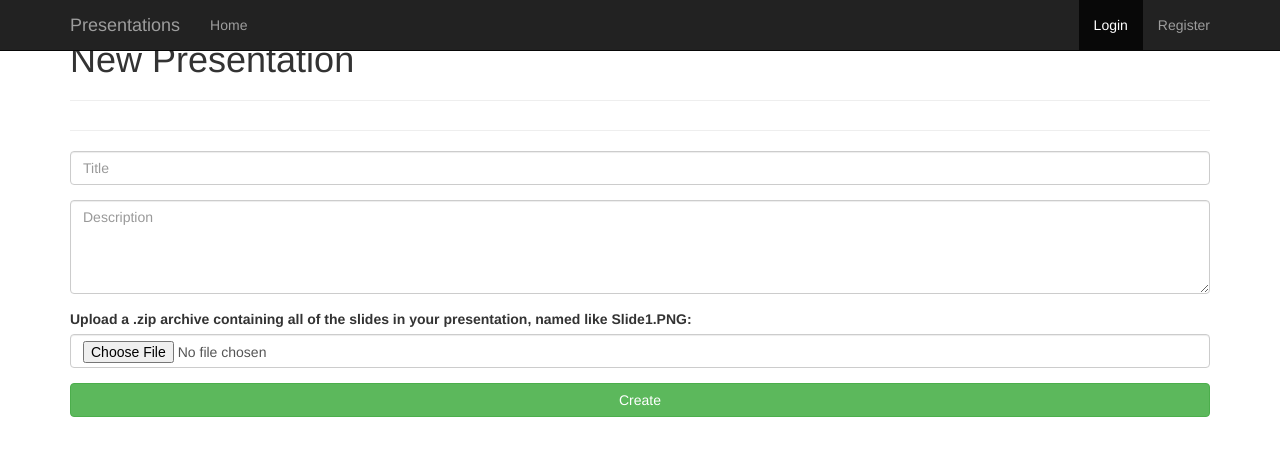
After one commit to masonsbro/presentations, a Django app: template template/create.html in a window 1280 px wide. The commit adds this page. Shown: the top 456 px of the page. Run offline with Django 3.2, Linux system fonts and the light colour scheme; the template is opened without the code that fills it, so the values that code supplies are empty; parts of the project's set-up code (start-up, migrations or seed data) failed here and were passed over; some libraries are stand-ins or nearby versions.

Commit message:
Add create presentations page and presentation model

```diff
--- a/presentations/settings.py
+++ b/presentations/settings.py
@@ -90,6 +90,7 @@ ALLOWED_HOSTS = ['*']
 # Static asset configuration
 
 STATIC_ROOT = 'staticfiles'
+MEDIA_ROOT = 'media'
 
 STATICFILES_DIRS = (
     os.path.join(BASE_DIR, 'static'),
--- a/presentationsapp/urls.py
+++ b/presentationsapp/urls.py
@@ -7,5 +7,6 @@ urlpatterns = patterns('',
 	url(r'^login/$', views.login),
 	url(r'^register/$', views.register),
 	url(r'^logout/$', views.logout),
+	url(r'^create/$', views.create),
 	url(r'^$', views.index),
 )
--- /dev/null
+++ b/template/create.html
@@ -0,0 +1,31 @@
+{% extends "parent.html" %}
+
+{% block title %}New Presentation{% endblock %}
+{% block login_active %}class="active"{% endblock %}
+
+{% block page_header %}
+	<h1>
+		New Presentation
+	</h1>
+{% endblock %}
+
+{% block content %}
+
+	<form role="form" method="POST" action="/create/">
+		{% csrf_token %}
+		<div class="form-group">
+			<input type="text" class="form-control" name="title" placeholder="Title">
+		</div>
+		<div class="form-group">
+			<textarea class="form-control" name="description" placeholder="Description" rows="4"></textarea>
+		</div>
+		<div class="form-group">
+			<label for="slides">Upload a .zip archive containing all of the slides in your presentation, named like Slide1.PNG:</label>
+			<input type="file" class="form-control" name="slides" id="slides" accept="application/zip">
+		</div>
+		<div class="form-group">
+			<input type="submit" class="btn btn-success btn-block" value="Create">
+		</div>
+	</form>
+
+{% endblock %}
--- a/template/parent.html
+++ b/template/parent.html
@@ -37,6 +37,9 @@
 				<div class="collapse navbar-collapse">
 					<ul class="nav navbar-nav">
 						<li {% block home_active %}{% endblock %}><a href="/">Home</a></li>
+						{% if request.session.email %}
+							<li {% block create_active %}{% endblock %}><a href="/create/">Create</a></li>
+						{% endif %}
 					</ul>
 					<ul class="nav navbar-nav navbar-right">
 						{% if not request.session.email %}
```
Also changed, not shown: presentationsapp/models.py (+11 -0 lines), presentationsapp/views.py (+17 -0 lines).
